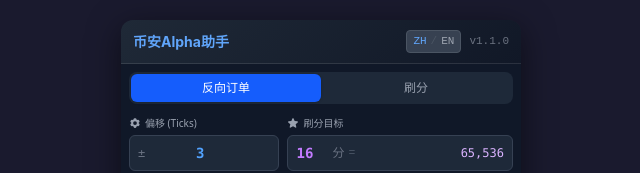
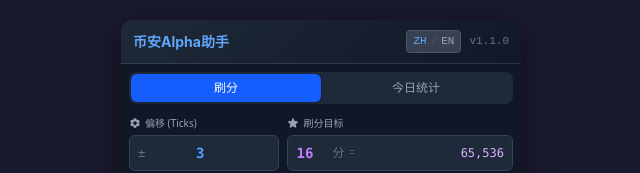
Before and after one commit to aict666/binance_alpha_tool, a React (Vite) app: page / in a window 1280 px wide. Shown: the top 173 px of the page, without its empty margins (319-959 px from the left). Built offline with nearby package versions, Linux system fonts and the light colour scheme.

Commit message:
你若不离不弃，我特么必死无疑。

```diff
--- a/src/components/App.jsx
+++ b/src/components/App.jsx
@@ -33,8 +33,8 @@
     sellInputNotFound: '未找到卖出价格输入框',
     version: 'v1.1.0',
     // Tabs
-    tabFill: '反向订单',
-    tabScore: '刷分',
+    tabFill: '刷分',
+    tabScore: '今日统计',
     // Score tab
     statsTitle: '今日交易统计',
     buyTotal: '买入总额',
@@ -87,8 +87,8 @@
     sellInputNotFound: 'Sell price input not found',
     version: 'v1.1.0',
     // Tabs
-    tabFill: 'Reverse Order',
-    tabScore: 'Score',
+    tabFill: 'Score',
+    tabScore: 'Today Stats',
     // Score tab
     statsTitle: 'Today\'s Trading Stats',
     buyTotal: 'Buy Total',
```
